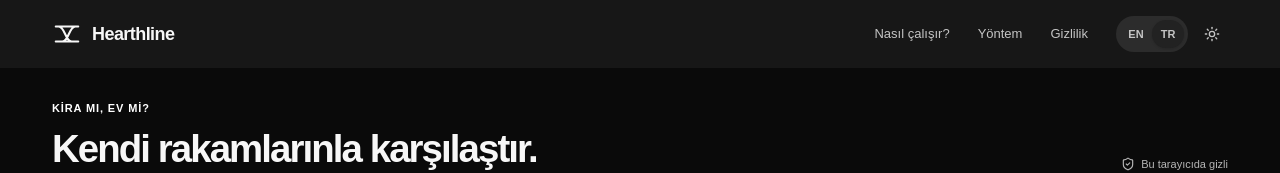
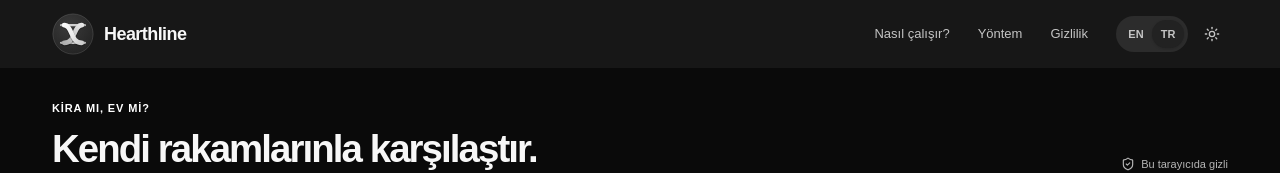
Before and after one commit to senturkberkin/hearthline, a React (Vite) app in the folder design-preview/: page / in a window 1280 px wide. Both pictures are taken after a click on the button "Koyu modu aç". Shown: the top 173 px of the page. Built offline with nearby package versions, Linux system fonts and the light colour scheme.

Commit message:
Add rounded Hearthline brand icon

```diff
--- a/design-preview/index.html
+++ b/design-preview/index.html
@@ -3,6 +3,7 @@
   <head>
     <meta charset="UTF-8" />
     <meta name="viewport" content="width=device-width, initial-scale=1" />
+    <link rel="icon" type="image/svg+xml" href="%BASE_URL%hearthline-icon.svg" />
     <meta name="theme-color" content="#ffffff" />
     <meta name="description" content="Kirada kalmayı ve ev almayı kendi varsayımlarınla karşılaştır. Senin senaryon, piyasa tahmini değil." />
     <title>Hearthline - Konut Kredisi Simülasyonu</title>
--- a/design-preview/src/components/product/shell.tsx
+++ b/design-preview/src/components/product/shell.tsx
@@ -7,7 +7,8 @@ import { sitePath } from "@/lib/utils"
 
 export function Brand() {
   return <a href={sitePath("/")} className="inline-flex items-center gap-2.5 font-semibold tracking-[-.035em] text-foreground" aria-label="Hearthline home">
-    <svg width="30" height="30" viewBox="0 0 32 32" fill="none" aria-hidden="true"><path d="M4 8h24M4 24h24M7 8c7 0 7 16 14 16M25 8c-7 0-7 16-14 16" stroke="var(--buy)" strokeWidth="2.2" strokeLinecap="round" /></svg>
+    <img src={sitePath("/hearthline-icon.svg")} alt="" width="42" height="42" className="size-[42px] dark:hidden" />
+    <img src={sitePath("/hearthline-icon-dark.svg")} alt="" width="42" height="42" className="hidden size-[42px] dark:block" />
     <span className="text-[18px]">Hearthline</span>
   </a>
 }
```
Also changed, not shown: design-preview/public/hearthline-icon-dark.svg (added), design-preview/public/hearthline-icon.svg (added).
